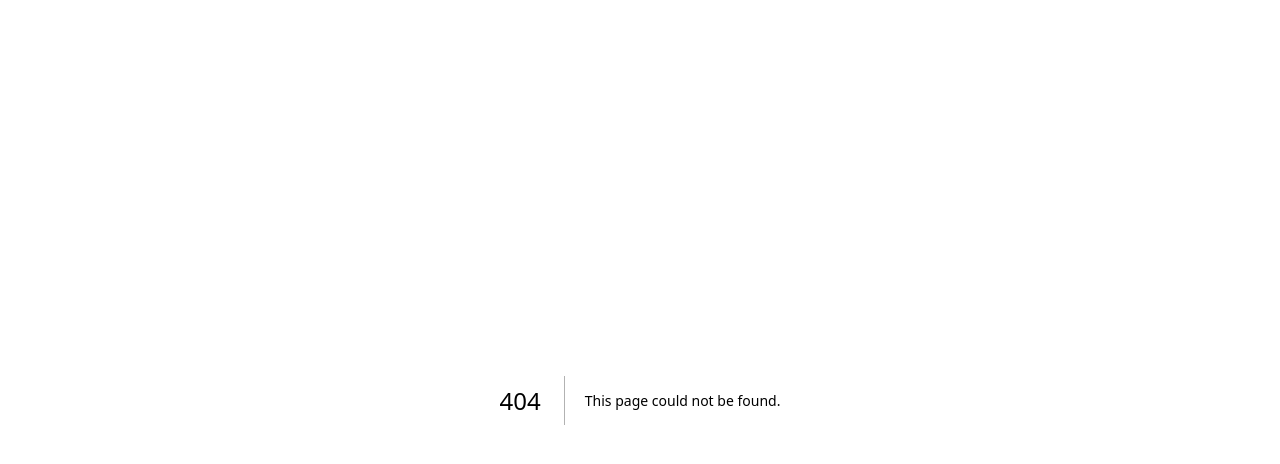
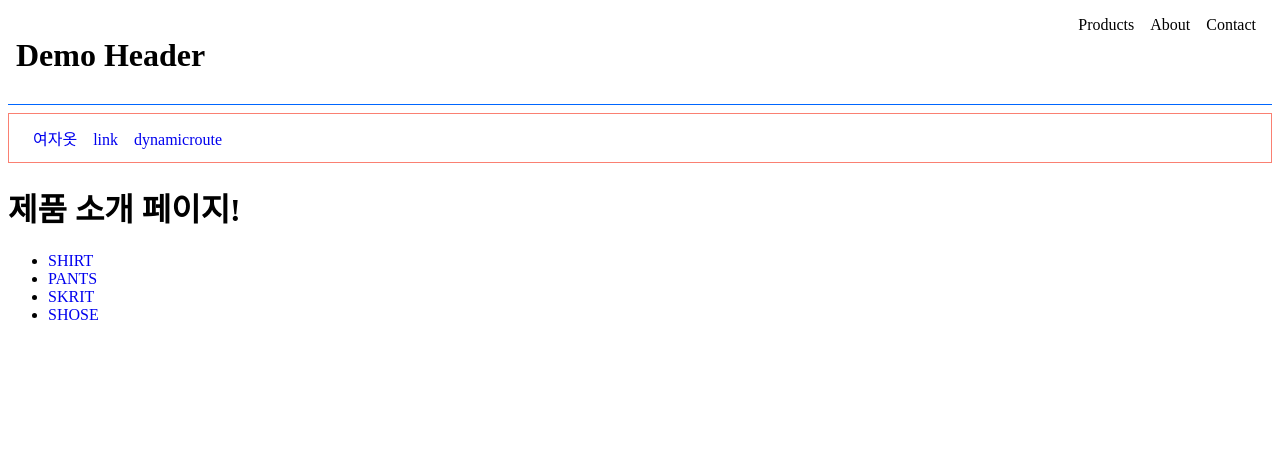
Before and after one commit to gunhoyoon/note, a Next.js app: page /products in a window 1280 px wide. Before the commit this address had no page. Shown: the top 464 px of the page. Built offline with nearby package versions, Linux system fonts and the light colour scheme.

Commit message:
dynamic link

```diff
--- /dev/null
+++ b/src/app/layout.module.css
@@ -0,0 +1,14 @@
+.header {
+  display: flex;
+  justify-content: space-between;
+  padding: 8px;
+  border-bottom: 1px solid #0066ff;
+  margin-bottom: 8px;
+}
+
+.nav a {
+  padding: 0 8px;
+  text-decoration: none;
+
+  color: #000;
+}
--- a/src/app/layout.tsx
+++ b/src/app/layout.tsx
@@ -1,21 +1,32 @@
-import './globals.css'
-import { Inter } from 'next/font/google'
+import { Inter } from "next/font/google";
+import styles from "./layout.module.css";
+import Link from "next/link";
 
-const inter = Inter({ subsets: ['latin'] })
+const inter = Inter({ subsets: ["latin"] });
 
 export const metadata = {
-  title: 'Create Next App',
-  description: 'Generated by create next app',
-}
+  title: "Create Next App",
+  description: "Generated by create next app",
+};
 
 export default function RootLayout({
   children,
 }: {
-  children: React.ReactNode
+  children: React.ReactNode;
 }) {
   return (
     <html lang="en">
-      <body className={inter.className}>{children}</body>
+      <body>
+        <header className={styles.header}>
+          <h1>Demo Header</h1>
+          <nav className={styles.nav}>
+            <Link href="/products">Products</Link>
+            <Link href="/about">About</Link>
+            <Link href="/contact">Contact</Link>
+          </nav>
+        </header>
+        {children}
+      </body>
     </html>
-  )
+  );
 }
--- /dev/null
+++ b/src/app/not-found.tsx
@@ -0,0 +1,5 @@
+import React from "react";
+
+export default function NotFound() {
+  return <div>페이지를 찾을 수 없음</div>;
+}
--- a/src/app/product/page.tsx
+++ /dev/null
@@ -1,5 +0,0 @@
-import React from "react";
-
-export default function ProductPage() {
-  return <div>ProductPage</div>;
-}
--- a/src/app/product/[slug]/page.tsx
+++ b/src/app/products/[slug]/page.tsx
@@ -1,3 +1,4 @@
+import { notFound } from "next/navigation";
 import React from "react";
 
 type Props = {
@@ -6,15 +7,15 @@ type Props = {
   };
 };
 // 객체 안에 키와 값이 있는 구조임
-export default function PantsPage({ params }: Props) {
+export default function DynamicPage({ params }: Props) {
   const { slug } = params;
 
-  return <div>{slug} 동적 라우팅 페이지</div>;
+  return <div>{slug} 제품 설명 페이지</div>;
 }
 
 export function generateStaticParams() {
   const products = ["pants", "skirt"];
-  // 실무에선 자주 방문 / 검색하는 키워드가 들어간 데이터 정도가 들어갈 듯
+  // 실무에선 자주 방문 , 검색하는 키워드가 들어간 데이터 정도가 들어갈 듯
   return products.map((product) => ({
     slug: product,
   }));
--- /dev/null
+++ b/src/app/products/layout.module.css
@@ -0,0 +1,10 @@
+.container {
+  border: 1px solid salmon;
+  padding: 12px 16px;
+  margin-bottom: 8px;
+}
+
+.nav a {
+  text-decoration: none;
+  padding: 0 8px;
+}
--- /dev/null
+++ b/src/app/products/layout.tsx
@@ -0,0 +1,53 @@
+import { Inter } from "next/font/google";
+import styles from "./layout.module.css";
+import Link from "next/link";
+
+const inter = Inter({ subsets: ["latin"] });
+const mock = {
+  name: "건호",
+  name2: "민해",
+};
+
+export const metadata = {
+  title: "Create Next App",
+  description: "Generated by create next app",
+};
+
+export default function ProductsLayout({
+  children,
+}: {
+  children: React.ReactNode;
+}) {
+  return (
+    <>
+      <div className={styles.container}>
+        <nav className={styles.nav}>
+          <Link href="/products/women">여자옷</Link>
+          {/* <Link
+            href={{
+              pathname: "/products/man",
+              query: { category: "" },
+            }}
+          >
+            남자옷
+          </Link> */}
+
+          {/* 동적 사용 예시*/}
+          {/* 잘못된 예시 */}
+          {/* <Link
+            href={{
+              pathname: "/products/[slug]",
+              query: { slug: "static" },
+            }}
+          >
+            남자옷
+          </Link> */}
+          {/* 올바른 예시 */}
+          <Link href={`/route/[slug]?slug=${mock.name}`}>link</Link>
+          <Link href={`/route/[slug]?slug=dynamicroute`}>dynamicroute</Link>
+        </nav>
+      </div>
+      {children}
+    </>
+  );
+}
--- /dev/null
+++ b/src/app/products/page.tsx
@@ -0,0 +1,19 @@
+import Link from "next/link";
+import React from "react";
+import styles from "./products.module.css";
+
+export default function ProductPage() {
+  const products = ["shirt", "pants", "skrit", "shose"];
+  return (
+    <div>
+      <h1>제품 소개 페이지!</h1>
+      <ul className={styles.list}>
+        {products.map((product, i) => (
+          <li key={i}>
+            <Link href={`/products/${product}`}>{product}</Link>
+          </li>
+        ))}
+      </ul>
+    </div>
+  );
+}
--- /dev/null
+++ b/src/app/products/products.module.css
@@ -0,0 +1,6 @@
+.list {
+  text-transform: uppercase;
+}
+.list a {
+  text-decoration: none;
+}
```
